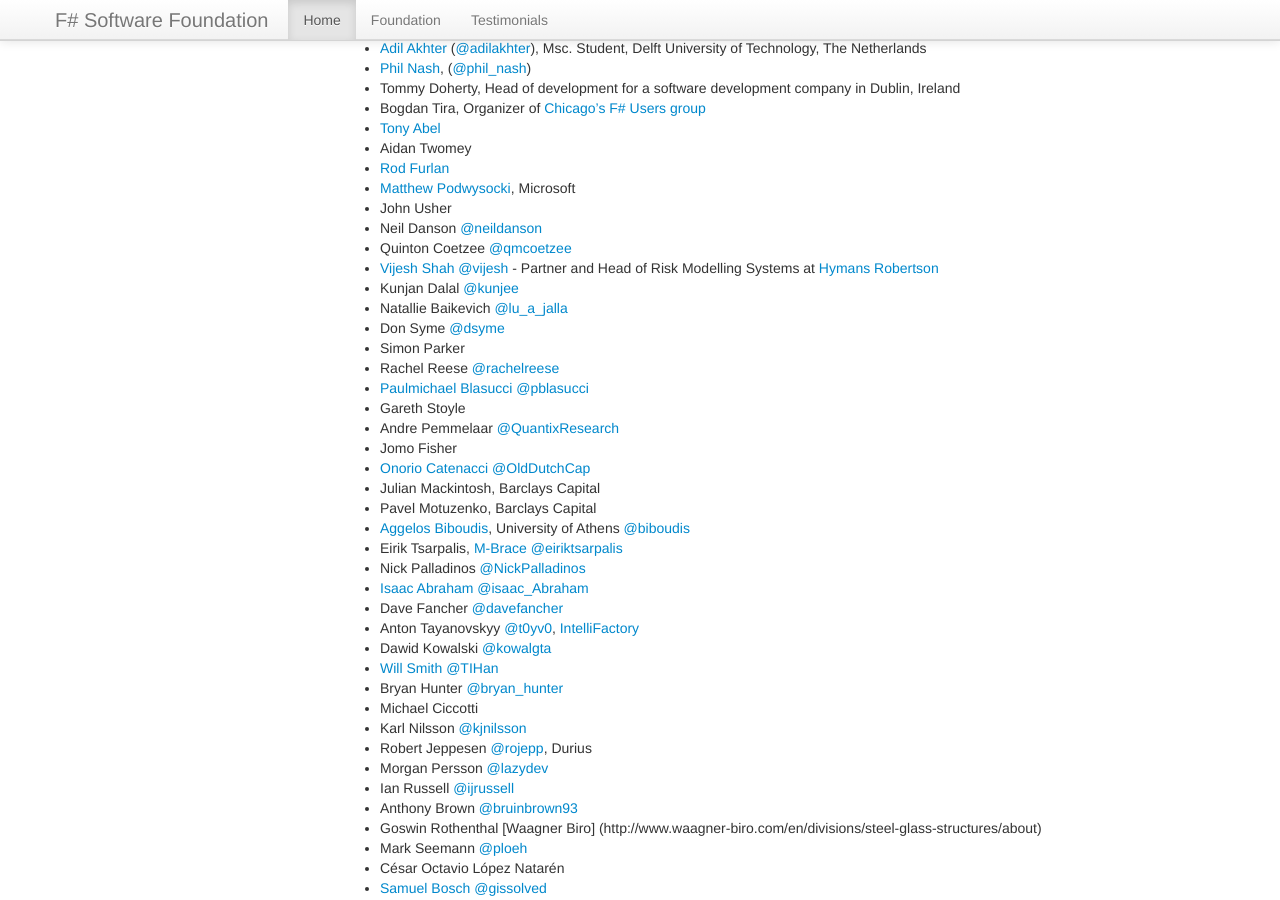
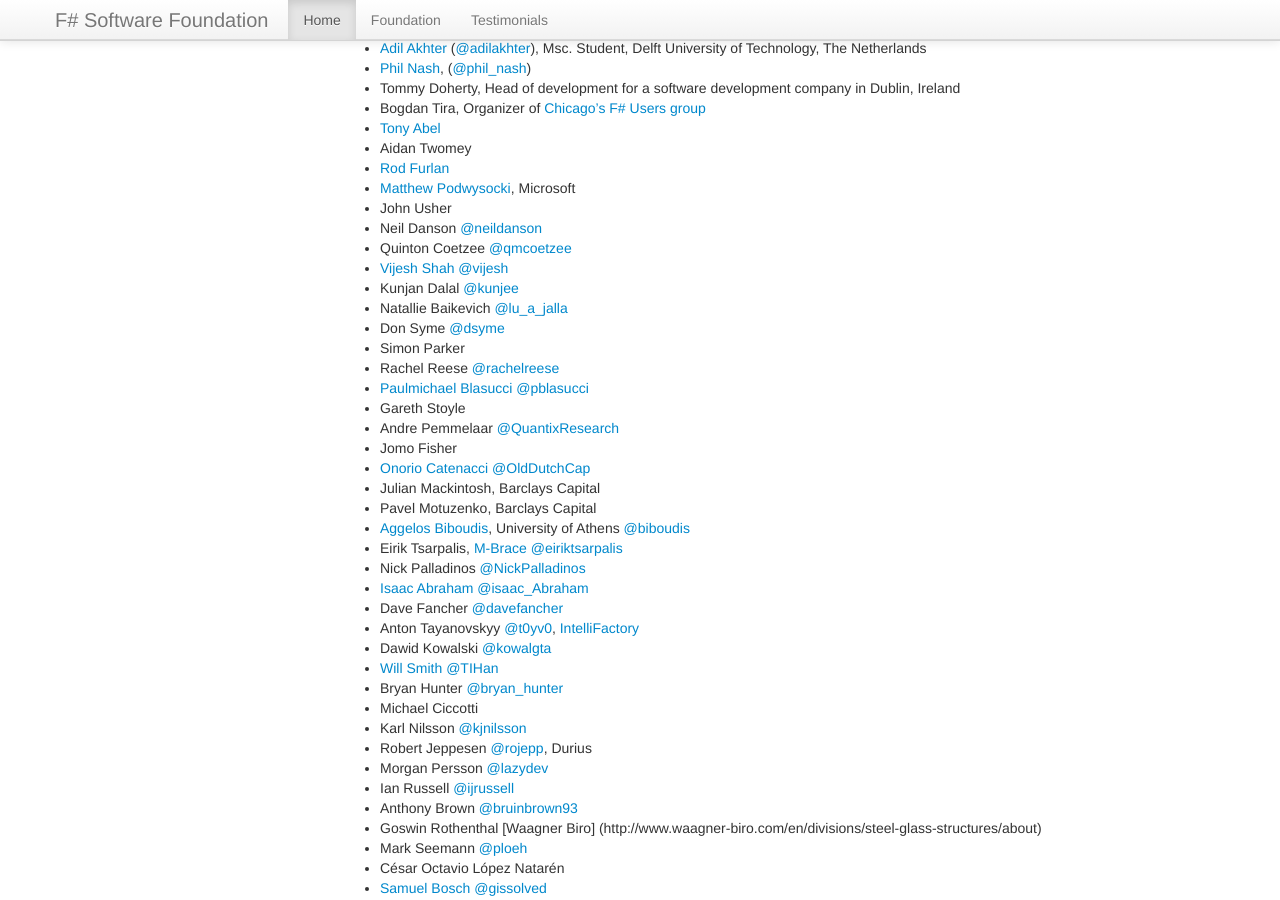
Before and after one commit to fsharp/fsharp.org, a Jekyll site: the page built from foundation.md, in a window 1280 px wide and 900 px high, scrolled down 3104 px. Built offline with Jekyll 4.4.1, drawn with Linux system fonts in a browser that asks for light colours; nearby versions of some CDN libraries; some web fonts are replaced; comment, search, counter and statistics services are not loaded.

Commit message:
Update foundation.md
removed reference to my previous employer.

```diff
--- a/foundation.md
+++ b/foundation.md
@@ -136,7 +136,7 @@
  * John Usher
  * Neil Danson [@neildanson](http://twitter.com/neildanson)
  * Quinton Coetzee [@qmcoetzee](http://twitter.com/qmcoetzee)
- * [Vijesh Shah](http://hymans.co.uk/why-us/our-people/vijesh-shah.aspx) [@vijesh](http://twitter.com/vijesh) - Partner and Head of Risk Modelling Systems at [Hymans Robertson](http://hymans.co.uk/)
+ * [Vijesh Shah](http://hymans.co.uk/why-us/our-people/vijesh-shah.aspx) [@vijesh](http://twitter.com/vijesh)
  * Kunjan Dalal [@kunjee](https://twitter.com/kunjee)
  * Natallie Baikevich [@lu_a_jalla](https://twitter.com/lu_a_jalla)
  * Don Syme [@dsyme](https://twitter.com/dsyme)
```
